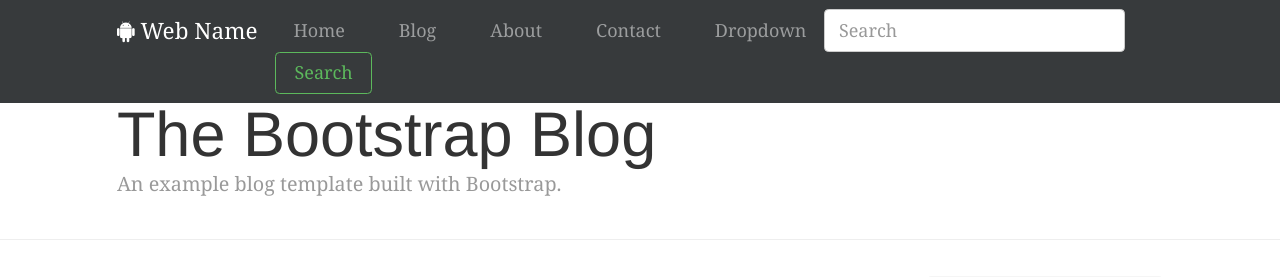
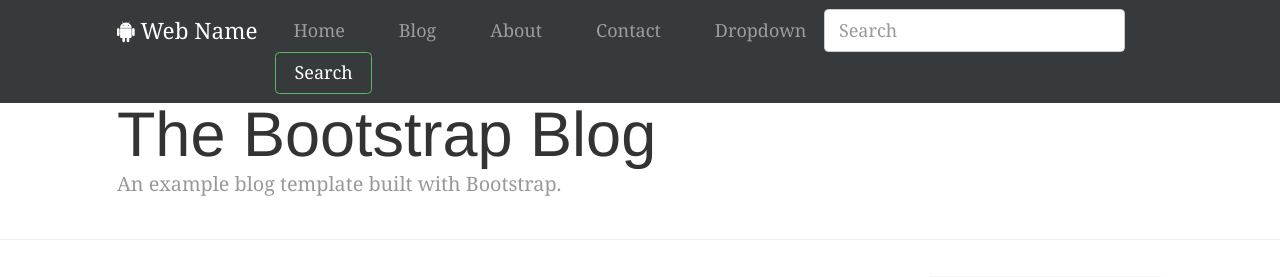
Before and after one commit to jek10/django19, a Django app: page / in a window 1280 px wide. Shown: the top 277 px of the page. Run offline with Django 3.2, Linux system fonts and the light colour scheme; data that the repository does not hold is empty; some libraries are stand-ins or nearby versions.

Commit message:
Fixing css

```diff
--- a/static/css/blog.css
+++ b/static/css/blog.css
@@ -37,6 +37,12 @@ h6, .h6 {
   max-width: 60rem;
 }
 
+.btn-success-outline {
+    color: white;
+    background-color: transparent;
+    background-image: none;
+    border-color: none;
+}
 
 /*
  * Masthead for nav
```
